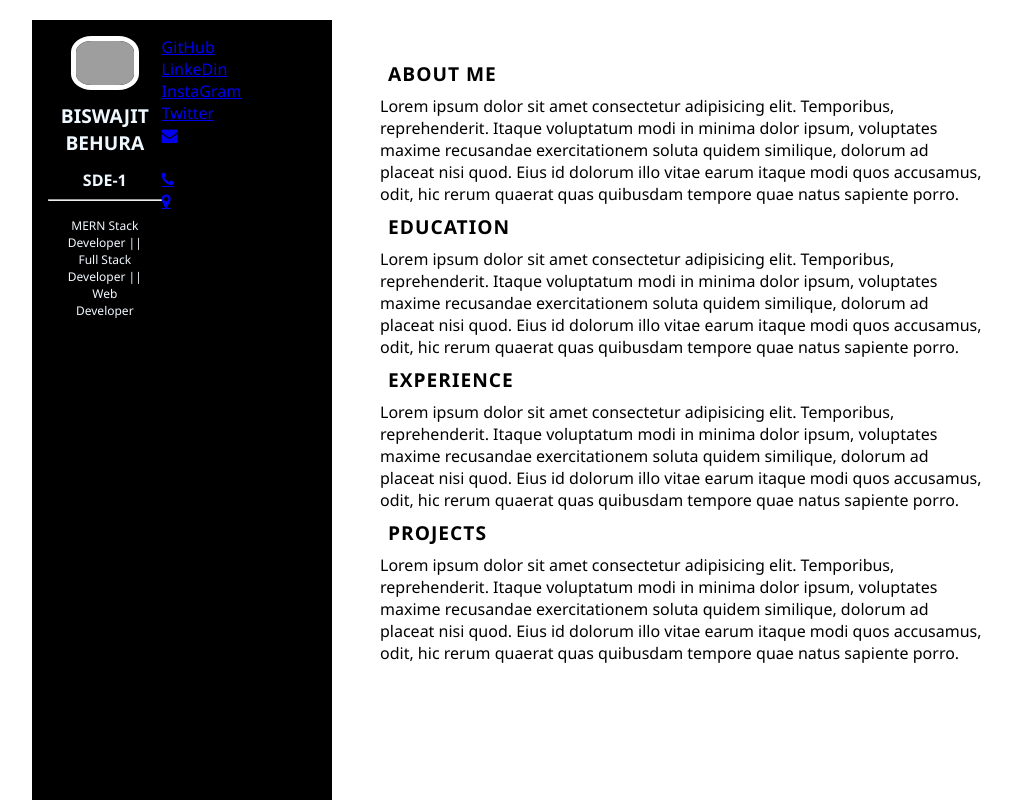
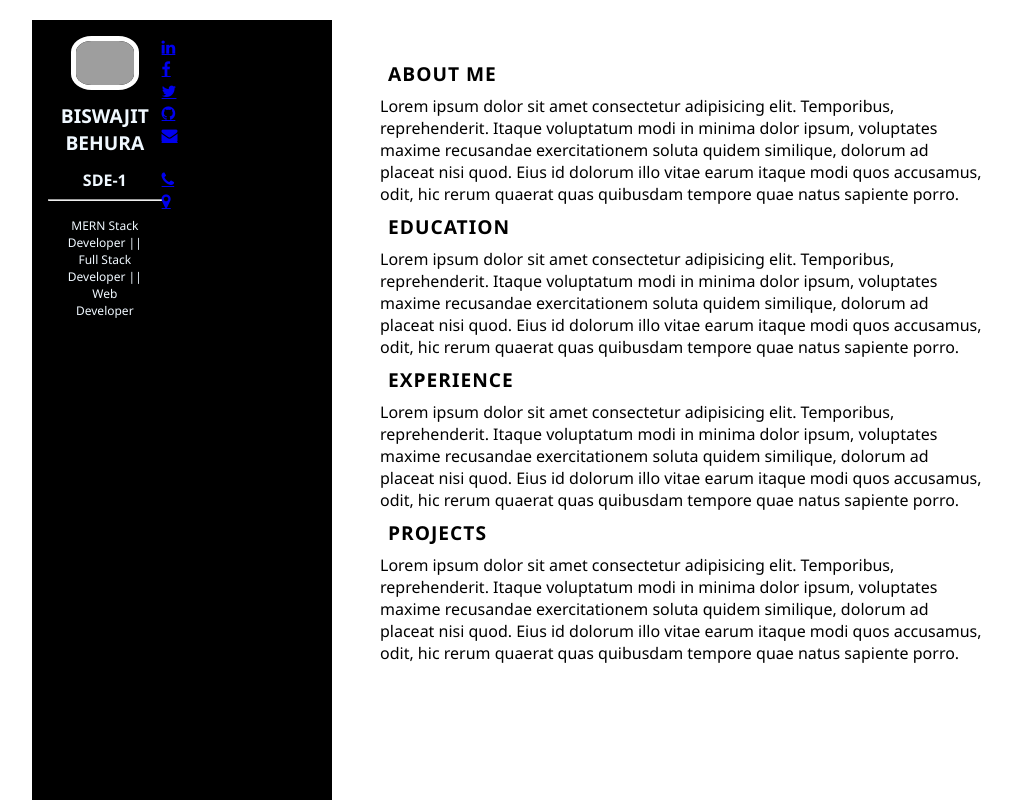
Before and after one commit to biswajitbehura12/Combinators-Id-selector-Class-selector---Post-Class---Responsive-Resume-using-CSS-Grid---v5lenbax3, a plain HTML site: page index.html in a window 1280 px wide. Shown: the top 800 px of the page, without its empty margins (32-1043 px from the left). Drawn offline with Linux system fonts and the light colour scheme; grey boxes are pictures that could not be loaded.

Commit message:
Update index.html

```diff
--- a/index.html
+++ b/index.html
@@ -33,25 +33,12 @@
           </div>
           <div class="contact-info">
             <div class="contact-item">
-              <div class="social-media">
-                <li class="icon">
-                  <a href="#">GitHub</a>
-                </li>
-                <li class="icon">
-                  <a
-                    href="#"
-                    >LinkeDin</a
-                  >
-                </li>
-                <li class="icon">
-                  <a href="#"
-                    >InstaGram</a
-                  >
-                </li>
-                <li class="icon">
-                  <a href="#">Twitter</a>
-                </li>
-              </div>
+             <div class="social-media">
+                            <li class="icon">  <a href="#" class="fa fa-linkedin"></a></li>
+                            <li class="icon"> <a href="#" class="fa fa-facebook"></a></li>
+                            <li class="icon"><a href="#" class="fa fa-twitter"></a></li>
+                            <li class="icon"><a href="#" class="fa fa-github"></a> </li>
+                        </div>
                 <div class="personal-details">
                             <li class="icon"> <a href="#" class="fa fa-envelope"></a>      biswajitbehura12@gmail.com</li>
                             <li class="icon"><a href="#" class="fa fa-phone"></a>   +91-8596054147</li>
```
